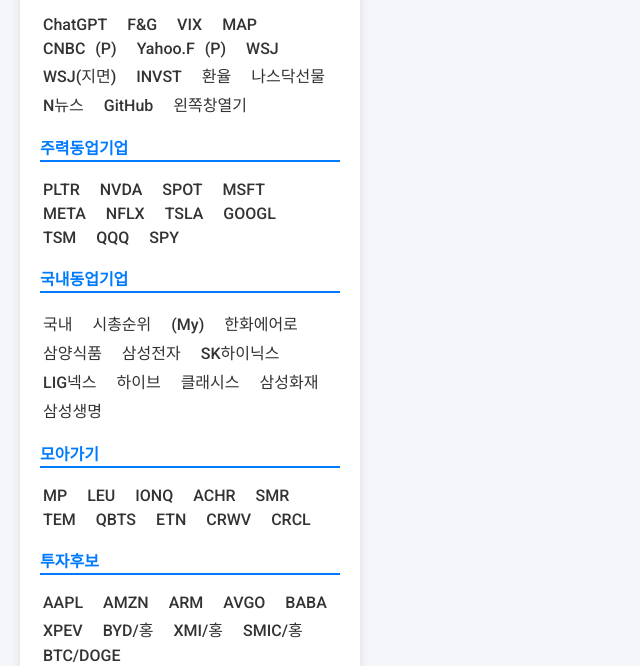
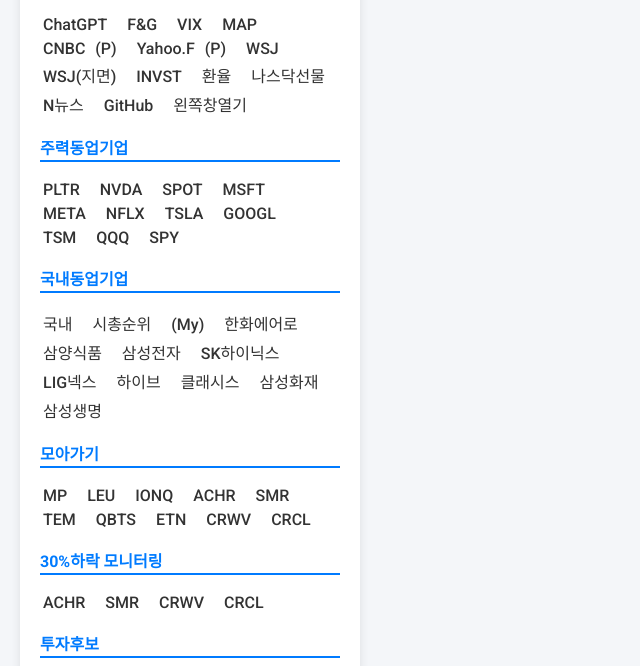
Before and after one commit to ojseon/mystock, a plain HTML site: page index.html in a window 1280 px wide. Shown: the part 134-800 px from the top of the page, without its empty margins (0-640 px from the left). Drawn offline with Linux system fonts and the light colour scheme; no server answers.

Commit message:
Update index.html

```diff
--- a/index.html
+++ b/index.html
@@ -177,6 +177,14 @@
                 <li><a href="#" onclick="openChart('https://finviz.com/quote.ashx?t=CRCL&ty=c&p=d&b=1')">CRCL</a></li>
             </ul>
 
+            <div class="group-title">30%하락 모니터링</div>
+            <ul>
+                <li><a href="#" onclick="openChart('https://finviz.com/quote.ashx?t=ACHR&ty=c&p=d&b=1')">ACHR</a></li>
+                <li><a href="#" onclick="openChart('https://finviz.com/quote.ashx?t=SMR&ty=c&p=d&b=1')">SMR</a></li>
+                <li><a href="#" onclick="openChart('https://finviz.com/quote.ashx?t=CRWV&ty=c&p=d&b=1')">CRWV</a></li>
+                <li><a href="#" onclick="openChart('https://finviz.com/quote.ashx?t=CRCL&ty=c&p=d&b=1')">CRCL</a></li>
+            </ul>
+
             <div class="group-title">투자후보</div>
             <ul>
                 <li><a href="#" onclick="openChart('https://finviz.com/quote.ashx?t=AAPL&ty=c&p=d&b=1')">AAPL</a></li>
```
